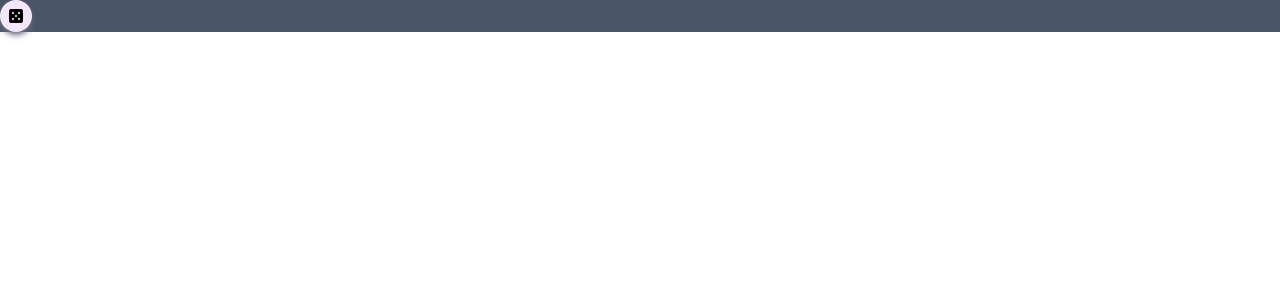
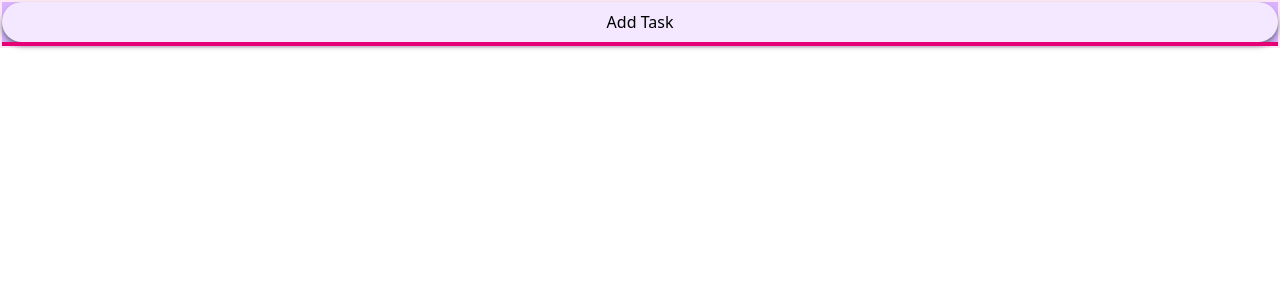
Before and after one commit to coslatte/remind-remind, a React (Vite) app: page / in a window 1280 px wide. Shown: the top 300 px of the page. Built offline with nearby package versions, Linux system fonts and the light colour scheme.

Commit message:
Modified Task ReactNode to arrange aesthetics

```diff
--- a/package.json
+++ b/package.json
@@ -11,12 +11,14 @@
   },
   "dependencies": {
     "@tailwindcss/vite": "^4.0.9",
+    "@tauri-apps/api": "^2.3.0",
     "react": "^19.0.0",
     "react-dom": "^19.0.0",
     "react-icons": "^5.5.0"
   },
   "devDependencies": {
     "@eslint/js": "^9.21.0",
+    "@tauri-apps/cli": "^2.3.1",
     "@types/react": "^19.0.10",
     "@types/react-dom": "^19.0.4",
     "@vitejs/plugin-react-swc": "^3.8.0",
--- a/src/App.tsx
+++ b/src/App.tsx
@@ -1,10 +1,10 @@
-import TaskList from "./TaskList"
 import "./styles/index.css";
+import TaskManager from "./TaskManager";
 
 const App: React.FC = () => {
   return (
     <>
-      <TaskList/>
+      <TaskManager />
     </>
   );
 };
--- a/src/Task.tsx
+++ b/src/Task.tsx
@@ -2,54 +2,57 @@ import { useState } from "react";
 import Pill from "./Pill";
 import { FaCheckCircle, FaEdit, FaTrash } from "react-icons/fa";
 
-interface TaskProperties {
+export interface TaskProp {
   id: number;
-  onDelete: (id: number) => void;
+  title: string;
+  completed: boolean;
+  deleteTask: (id: number) => void;
 }
 
-const Task: React.FC<TaskProperties> = ({ id, onDelete }) => {
-  const [taskInfo, setTaskInfo] = useState<string>("");
+const Task: React.FC<TaskProp> = ({ id, title, completed, deleteTask }) => {
+  const [taskTitle, setTaskTitle] = useState<string>(title);
+  const [isCompleted, setIsCompleted] = useState<boolean>(completed);
 
   const handleTaskInputText = (event: React.ChangeEvent<HTMLInputElement>) => {
-    setTaskInfo(event.target.value);
+    setTaskTitle(event.target.value);
   };
 
   return (
     <Pill>
-      <div id={`task-${id}`} className="flex">
+      <div className="flex space-x-2 w-full">
         {/* COMPLETE-TASK */}
-        <div className="centered-boxes">
+        <div className="flex-none">
           <button
-            // onClick={updateP}
             id="btn-add-task"
             className="btn-rounded-purple"
+            onClick={() => setIsCompleted(!isCompleted)}
           >
             <FaCheckCircle />
           </button>
         </div>
         {/* INPUT-TEXT */}
-        <div className="centered-boxes">
+        <div className="flex grow justify-center">
           <input
             type="text"
             id="task-input-text"
-            value={taskInfo}
+            value={taskTitle}
             onChange={handleTaskInputText}
-            className="border border-purple-100 p-2 rounded-2xl flex justify-center"
+            className="flex grow rounded-sm border-2 border-rose-300"
             placeholder="Tarea aquí..."
           />
         </div>
         {/* EDIT-TASK */}
-        <div className="centered-boxes">
+        <div className="flex-none">
           <button id="btn-edit-task" className="btn-rounded-purple">
             <FaEdit />
           </button>
         </div>
         {/* DELETE-TASK */}
-        <div id="btn-delete-task" className="centered-boxes">
+        <div className="flex-none">
           <button
-            onClick={() => onDelete(id)}
             id="btn-delete-task"
             className="btn-rounded-purple"
+            onClick={() => deleteTask(id)}
           >
             <FaTrash />
           </button>
--- a/src/TaskList.tsx
+++ b/src/TaskList.tsx
@@ -1,38 +1,17 @@
-import React, { useState } from "react";
-import Task from "./Task";
-import { FaDiceFive } from "react-icons/fa";
+import React from "react";
+import Task, { TaskProp } from "./Task";
 
-const TaskList: React.FC = () => {
-  const [tasks, setTasks] = useState<
-    { id: number; component: React.ReactNode }[]
-  >([]);
-  const [nextId, setNextId] = useState<number>(0);
+export interface TaskListProp {
+  taskList: TaskProp[];
+  deleteTask: (taskId: number) => void;
+}
 
-  const addTask = () => {
-    const id = nextId;
-    setTasks([
-      ...tasks,
-      { id, component: <Task key={id} id={id} onDelete={deleteTask} /> },
-    ]);
-    setNextId(nextId + 1);
-  };
-
-  const deleteTask = (id: number) => {
-    setTasks(tasks.filter((task) => task.id !== id));
-  };
-
+const TaskList: React.FC<TaskListProp> = ({ taskList, deleteTask }) => {
   return (
-    <div>
-      <div className="flex bg-gray-600">
-        <button onClick={addTask} className="btn-rounded-purple">
-          <FaDiceFive />
-        </button>
-      </div>
-      <div className="flex p-2">
-        {tasks.map((task) => (
-          <div key={task.id}>{task.component}</div>
-        ))}
-      </div>
+    <div className="flex flex-col items-center border-2 gap-1 w-full border-pink-600 bg-pink-200">
+      {taskList.map((task) => (
+        <Task key={task.id} {...task} deleteTask={deleteTask} />
+      ))}
     </div>
   );
 };
--- a/src/styles/index.css
+++ b/src/styles/index.css
@@ -5,11 +5,7 @@
 }
 
 .task-pill {
-  @apply inline-block max-w-fit bg-purple-200 border-2 border-purple-100 rounded-2xl space-x-2 p-1 shadow-md shadow-gray-500;
-}
-
-.centered-boxes {
-  @apply flex justify-center items-center p-1;
+  @apply inline-block w-full bg-purple-200 border-2 border-purple-100 rounded-2xl space-x-2 p-1 shadow-md shadow-gray-500;
 }
 
 /*
```
Also changed, not shown: 1 other file (tests, documents, lock files or other folders).
